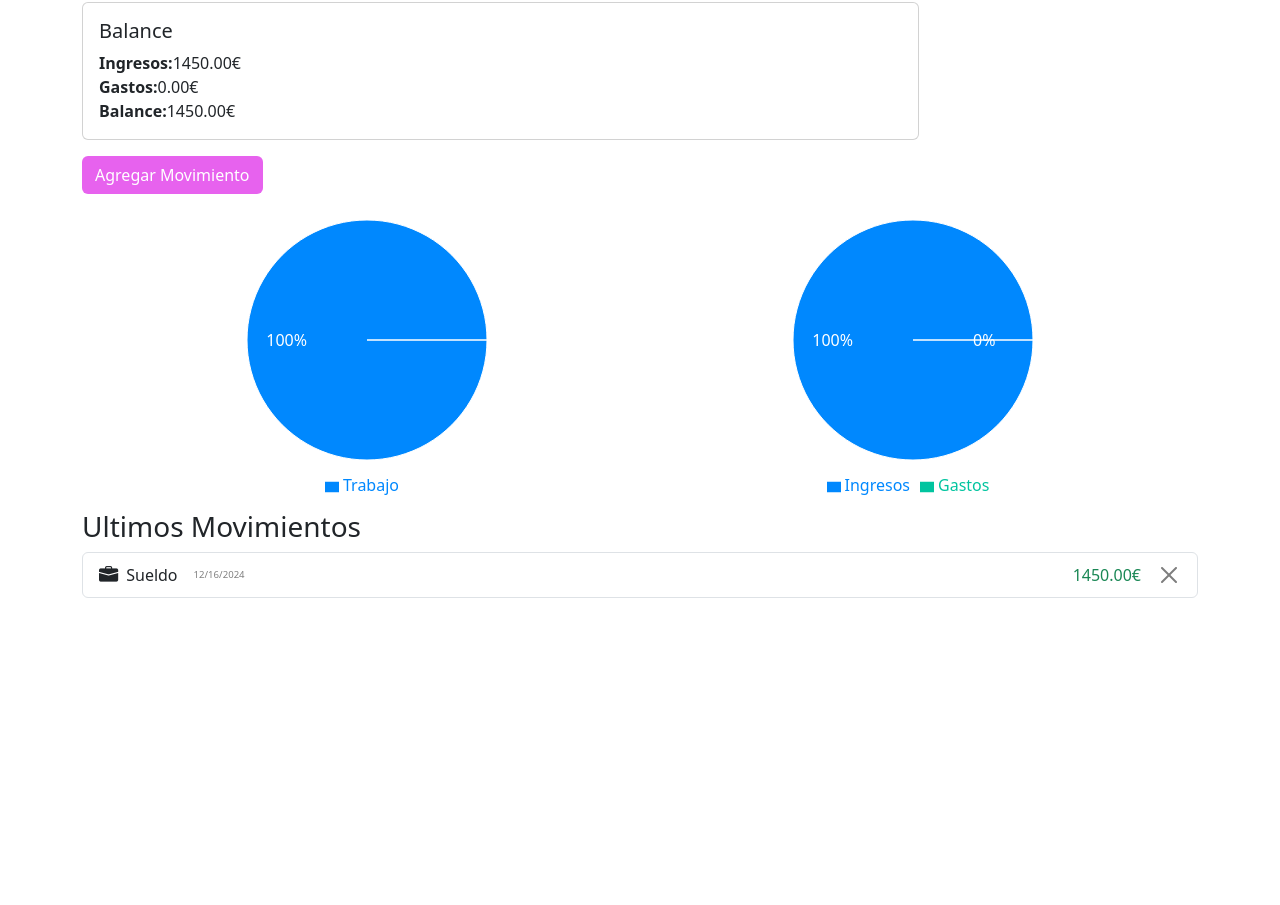
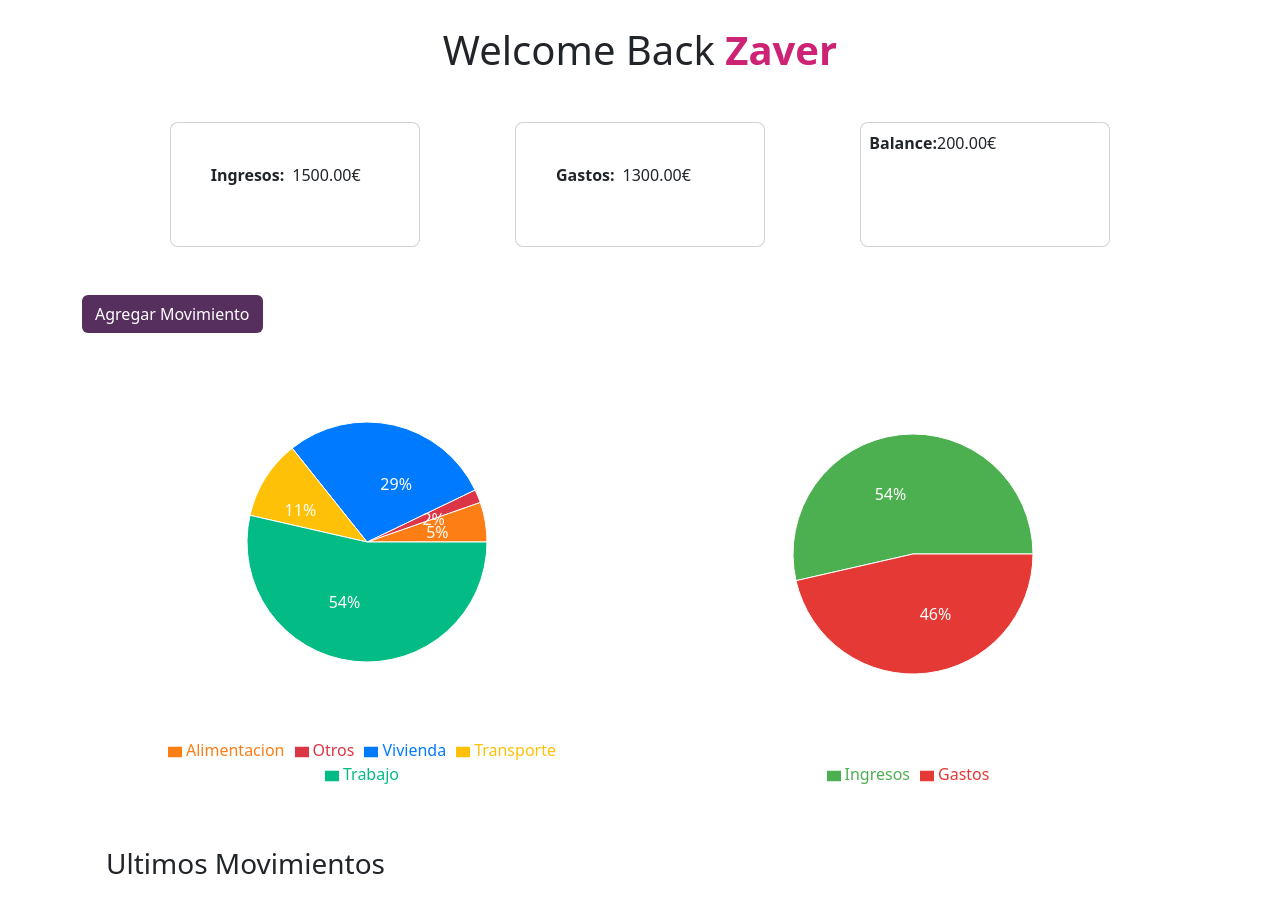
Before and after one commit to budget-tracker-ironhack/BudgetApp, a React (Vite) app in the folder react-routing-intro/: page /homePage in a window 1280 px wide. Shown: the part 108-1013 px from the top of the page. Before the commit the page ends 800 px from the top, so only its background shows below. Built offline with nearby package versions, Linux system fonts and the light colour scheme; data requests are answered from the project's data file.

Commit message:
some changes

```diff
--- a/react-routing-intro/data/db.json
+++ b/react-routing-intro/data/db.json
@@ -1,13 +1,49 @@
 {
   "transactions": [
     {
-      "id": "65f6b621-8118-44a1-a263-eb7a607aee36",
-      "name": "Sueldo",
-      "amount": 1450,
+      "id": "53b4a455-2466-4f71-9552-72f649d6d301",
+      "name": "supermercado",
+      "amount": 150,
+      "category": "Alimentacion",
+      "date": "2025-01-08T00:00:00.000Z",
+      "icon": "bi-basket2-fill",
+      "type": "expense"
+    },
+    {
+      "id": "e009a434-a920-40d9-a0af-ac729999845f",
+      "name": "Nomina",
+      "amount": 1500,
       "category": "Trabajo",
-      "date": "2024-12-16T00:00:00.000Z",
+      "date": "2025-01-01T00:00:00.000Z",
       "icon": "bi-briefcase-fill",
       "type": "income"
+    },
+    {
+      "id": "eb413dda-dbe9-4c81-a5e7-2a286e52a40f",
+      "name": "Alquiler",
+      "amount": 800,
+      "category": "Vivienda",
+      "date": "2025-01-02T00:00:00.000Z",
+      "icon": "bi-house-fill",
+      "type": "expense"
+    },
+    {
+      "id": "195a1229-9e66-4bd4-ba54-87ca4d0ea9e2",
+      "name": "Mascota",
+      "amount": 50,
+      "category": "Otros",
+      "date": "2025-01-04T00:00:00.000Z",
+      "icon": "bi-three-dots",
+      "type": "expense"
+    },
+    {
+      "id": "4398e225-b922-40b6-b5c0-2fcba6bdc4cd",
+      "name": "coche",
+      "amount": 300,
+      "category": "Transporte",
+      "date": "2025-01-02T00:00:00.000Z",
+      "icon": "bi-car-front-fill",
+      "type": "expense"
     }
   ],
   "budgets": []
--- a/react-routing-intro/src/components/BalancePieChart.jsx
+++ b/react-routing-intro/src/components/BalancePieChart.jsx
@@ -4,7 +4,7 @@ import { Cell, Legend, Pie, PieChart, Tooltip } from 'recharts';
 function BalancePieChart({ transactions }) {
   const [pie, setPie] = useState([]);
 
-  const COLORS = ['#0088FE', '#00C49F', '#FFBB28', '#FF8042'];
+  const COLORS = ['#4caf50', '#e53935'];
   const RADIAN = Math.PI / 180;
   const renderCustomizedLabel = ({
     cx,
@@ -56,7 +56,7 @@ function BalancePieChart({ transactions }) {
   }, [transactions]);
 
   return (
-    <PieChart width={450} height={300}>
+    <PieChart width={450} height={450}>
       <Pie
         data={pie}
         cx="50%"
--- a/react-routing-intro/src/components/BudgetMain.jsx
+++ b/react-routing-intro/src/components/BudgetMain.jsx
@@ -1,19 +1,52 @@
 function Budgetmain({ income = 0, expenses = 0 }) {
   const balance = income - expenses;
   return (
-    <div className="card w-75 mb-3">
+    <>
+      <div className="w-auto">
+        <h1 className="text-center">
+          Welcome Back{' '}
+          <span className="fw-bold" style={{ color: ' #cc2375ff' }}>
+            Zaver
+          </span>
+        </h1>
+
+        <div className=" d-flex gap-3 m-5 justify-content-around">
+          <div
+            className="card p-2 g-col-6"
+            style={{ width: '250px', height: '125px', borderRadius: '8px' }}
+          >
             <div className="card-body">
-        <h5 className="card-title">Balance</h5>
-        <p className="card-text">
+              <div className="d-flex align-items-end p-3 gap-2">
                 <strong>Ingresos:</strong>
-          {income.toFixed(2)}€<br />
+                {income.toFixed(2)}€
+              </div>
+            </div>
+          </div>
+
+          <div
+            className="card p-2 g-col-6"
+            style={{ width: '250px', height: '125px', borderRadius: '8px' }}
+          >
+            <div className="card-body">
+              <div className="d-flex align-items-end p-3 gap-2">
                 <strong>Gastos:</strong>
                 {expenses.toFixed(2)}€<br />
+              </div>
+            </div>
+          </div>
+
+          <div
+            className="card p-2 g-col-6"
+            style={{ width: '250px', height: '125px', borderRadius: '8px' }}
+          >
+            <div className=" align-content-end">
               <strong>Balance:</strong>
               {balance.toFixed(2)}€<br />
-        </p>
             </div>
           </div>
+        </div>
+      </div>
+    </>
   );
 }
 export default Budgetmain;
--- a/react-routing-intro/src/components/CategoriesPieChart.jsx
+++ b/react-routing-intro/src/components/CategoriesPieChart.jsx
@@ -4,7 +4,7 @@ import { Cell, Legend, Pie, PieChart, Tooltip } from 'recharts';
 function CategoriesPieChart({ transactions }) {
   const [pie, setPie] = useState([]);
 
-  const COLORS = ['#0088FE', '#00C49F', '#FFBB28', '#FF8042'];
+  const COLORS = ['#fd7e14', '#dc3545', '#007bff', '#ffc107', '#03bb85'];
   const RADIAN = Math.PI / 180;
   const renderCustomizedLabel = ({
     cx,
@@ -59,7 +59,7 @@ function CategoriesPieChart({ transactions }) {
   }, [transactions]);
 
   return (
-    <PieChart width={450} height={300}>
+    <PieChart width={450} height={450}>
       <Pie
         data={pie}
         cx="50%"
--- a/react-routing-intro/src/components/ExpenseItem.jsx
+++ b/react-routing-intro/src/components/ExpenseItem.jsx
@@ -1,18 +1,57 @@
 const ExpenseItem = ({ expense, handleRemoveExpense }) => {
   const amount = expense.amount ?? 0;
 
-  const textColor = expense.category === "Trabajo" ? "text-success" : "text-danger";
+  const textColor =
+    expense.category === 'Trabajo' ? 'text-success' : 'text-danger';
   const date = new Date(expense.date).toLocaleDateString();
+  const getBackgroundColor = (category) => {
+    switch (category) {
+      case 'Trabajo':
+        return '#03bb85'; // Verde para trabajo
+      case 'Vivienda':
+        return '#007bff'; // Azul para vivienda
+      case 'Alimentacion':
+        return '#fd7e14'; // Naranja para alimentación
+      case 'Transporte':
+        return '#ffc107'; // Amarillo para transporte
+      case 'Otros':
+        return '#dc3545'; // Rojo para otros
+      default:
+        return '#6c757d'; // Gris por defecto
+    }
+  };
 
   return (
     <li className="list-group-item d-flex justify-content-between align-items-center">
       <div className="d-flex align-items-center">
-        <i className={`me-2 ${expense.icon}`} style={{ fontSize: "1.2rem" }}></i>
+        <div
+          className="d-flex justify-content-center align-items-center"
+          style={{
+            width: '35px',
+            height: '35px',
+            backgroundColor: getBackgroundColor(expense.category),
+            borderRadius: '50%',
+            color: 'white',
+            fontSize: '1.3rem',
+          }}
+        >
+          <i className={` ${expense.icon}`}></i>
+        </div>
+        <span className="ms-2 text-black" style={{ fontSize: '1.4rem' }}>
           {expense.name}
-        <span className="ms-3 text-black-50" style={{ fontSize: '0.6rem' }}>{date}</span>
+        </span>
       </div>
+      <div className="d-flex align-items-center w-25 justify-content-between">
+        <span
+          className="badge rounded-pill text-bg-secondary"
+          style={{ fontSize: '0.6rem' }}
+        >
+          {date}
+        </span>
         <div className="d-flex align-items-center">
-        <span className={`fw-light ${textColor}`}>{amount.toFixed(2)}€</span>
+          <span className={`fw-medium  ${textColor}`}>
+            {amount.toFixed(2)}€
+          </span>
           <button
             type="button"
             className="btn-close btn btn-danger ms-3"
@@ -20,6 +59,7 @@ const ExpenseItem = ({ expense, handleRemoveExpense }) => {
             onClick={() => handleRemoveExpense(expense.id)}
           ></button>
         </div>
+      </div>
     </li>
   );
 };
--- a/react-routing-intro/src/components/ExpenseList.jsx
+++ b/react-routing-intro/src/components/ExpenseList.jsx
@@ -2,9 +2,15 @@ import ExpenseItem from './ExpenseItem';
 
 function ExpenseList({ expenses, handleRemoveExpense }) {
   return (
+    <>
+      <div className="m-4 mt-5">
+        <h3>Ultimos Movimientos</h3>
+      </div>
       <ul className="list-group">
         {expenses
-        .sort((a, b) => new Date(b.date).getTime() - new Date(a.date).getTime())
+          .sort(
+            (a, b) => new Date(b.date).getTime() - new Date(a.date).getTime()
+          )
           .slice(0, 5)
           .map((expense) => (
             <ExpenseItem
@@ -14,6 +20,7 @@ function ExpenseList({ expenses, handleRemoveExpense }) {
             />
           ))}
       </ul>
+    </>
   );
 }
 
--- a/react-routing-intro/src/components/layouts/PageLayout/PageLayout.jsx
+++ b/react-routing-intro/src/components/layouts/PageLayout/PageLayout.jsx
@@ -1,5 +1,5 @@
 const PageLayout = ({ children }) => {
-  return <div className="container py-4">{children}</div>;
+  return <div className="container py-5">{children}</div>;
 };
 
 export default PageLayout;
--- a/react-routing-intro/src/pages/homepage.jsx
+++ b/react-routing-intro/src/pages/homepage.jsx
@@ -1,7 +1,7 @@
 import axios from 'axios';
 import { useEffect, useState } from 'react';
 import { Link } from 'react-router-dom';
-import Budgetmain from '../components/budgetmain';
+import Budgetmain from '../components/BudgetMain';
 import ExpenseList from '../components/ExpenseList';
 import PageLayout from '../components/layouts/PageLayout/pagelayout';
 import CategoriesPieChart from '../components/CategoriesPieChart';
@@ -55,10 +55,15 @@ function HomePage() {
   };
 
   return (
+    <>
       <PageLayout>
         <Budgetmain income={totalIncome} expenses={totalExpense} />
         <Link to="/transactionsPage">
-          <button type="submit" className="btn" style={{ backgroundColor: '#e762ee', color: 'white' }}>
+          <button
+            type="submit"
+            className="btn"
+            style={{ backgroundColor: '#562f5eff', color: 'white' }}
+          >
             Agregar Movimiento
           </button>
         </Link>
@@ -66,12 +71,12 @@ function HomePage() {
           <CategoriesPieChart transactions={transactions} />
           <BalancePieChart transactions={transactions} />
         </div>
-      <h3>Ultimos Movimientos</h3>
         <ExpenseList
           expenses={transactions}
           handleRemoveExpense={handleRemoveExpense}
         />
       </PageLayout>
+    </>
   );
 }
 
```
Also changed, not shown: react-routing-intro/src/assets/piggy-money-bank-5085515_1280.png (deleted). Lines whose indentation alone changed are shown as unchanged.
